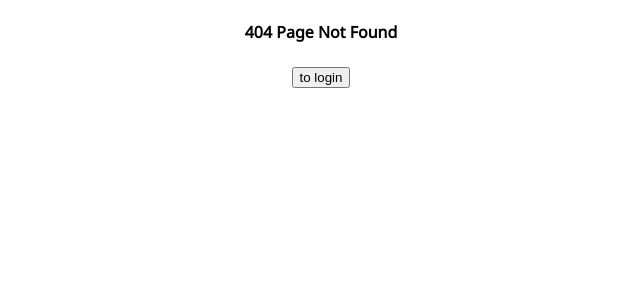
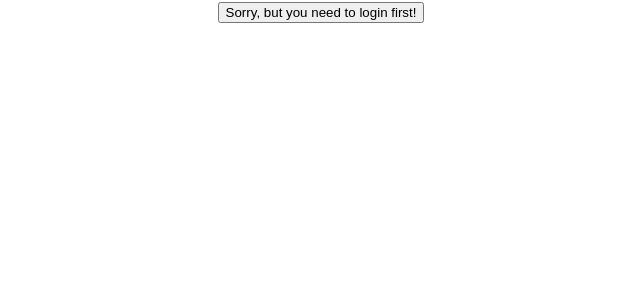
Before and after one commit to SergeBrakow/neuefische-capstone-project-Cibri, a React (Create React App) app: page /home/1 in a window 1280 px wide. Before the commit this address had no page. Shown: the top 300 px of the page, without its empty margins (319-959 px from the left). Built offline with nearby package versions, Linux system fonts and the light colour scheme.

Commit message:
add id navigation to home

```diff
--- a/src/App.js
+++ b/src/App.js
@@ -43,6 +43,12 @@ function App() {
           element={<Login setUser={setUser}/>}
         />
         <Route
+          path="home/:dateString"
+          element={<Home
+            user={user}
+            entries={orderList}/>}
+        />
+        <Route
           path="home"
           element={<Home
             user={user}
--- a/src/pages/Home.js
+++ b/src/pages/Home.js
@@ -1,4 +1,4 @@
-import { useNavigate } from "react-router-dom";
+import { useNavigate, useParams } from "react-router-dom";
 import styled from "styled-components";
 import React, { useState } from "react";
 import DatePicker from "react-datepicker";
@@ -12,10 +12,12 @@ import EntryCard from "../components/EntryCard";
 
 export default function Home({user, entries}) {
   const navigate = useNavigate();
-  const [startDate, setStartDate] = useState(new Date());
+  const {dateString} = useParams();
+  const showDate = new Date(Number(dateString.slice(6, 10)),
+                            (Number((dateString.slice(3, 5)-1))),
+                              Number(dateString.slice(0, 2)));
 
-  // sort the today entries
-  const showDate = new Date().getFullYear() +":" + (new Date().getMonth() +1) +":"+ new Date().getDate();
+  const [startDate, setStartDate] = useState(new Date(showDate));
   const entriesToday = entries.filter( (entry) => entry.date.dateStamp === showDate);
 
 
```
